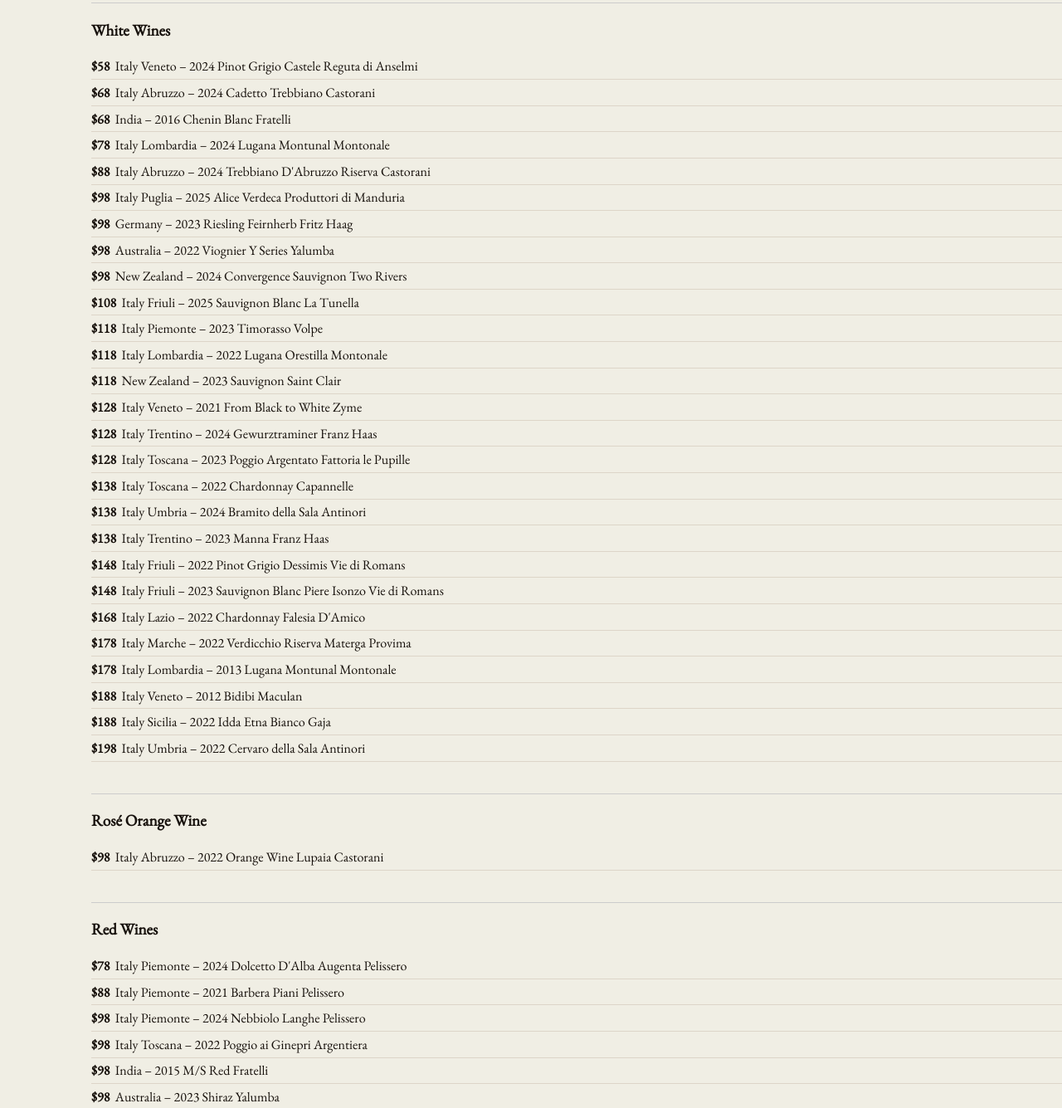
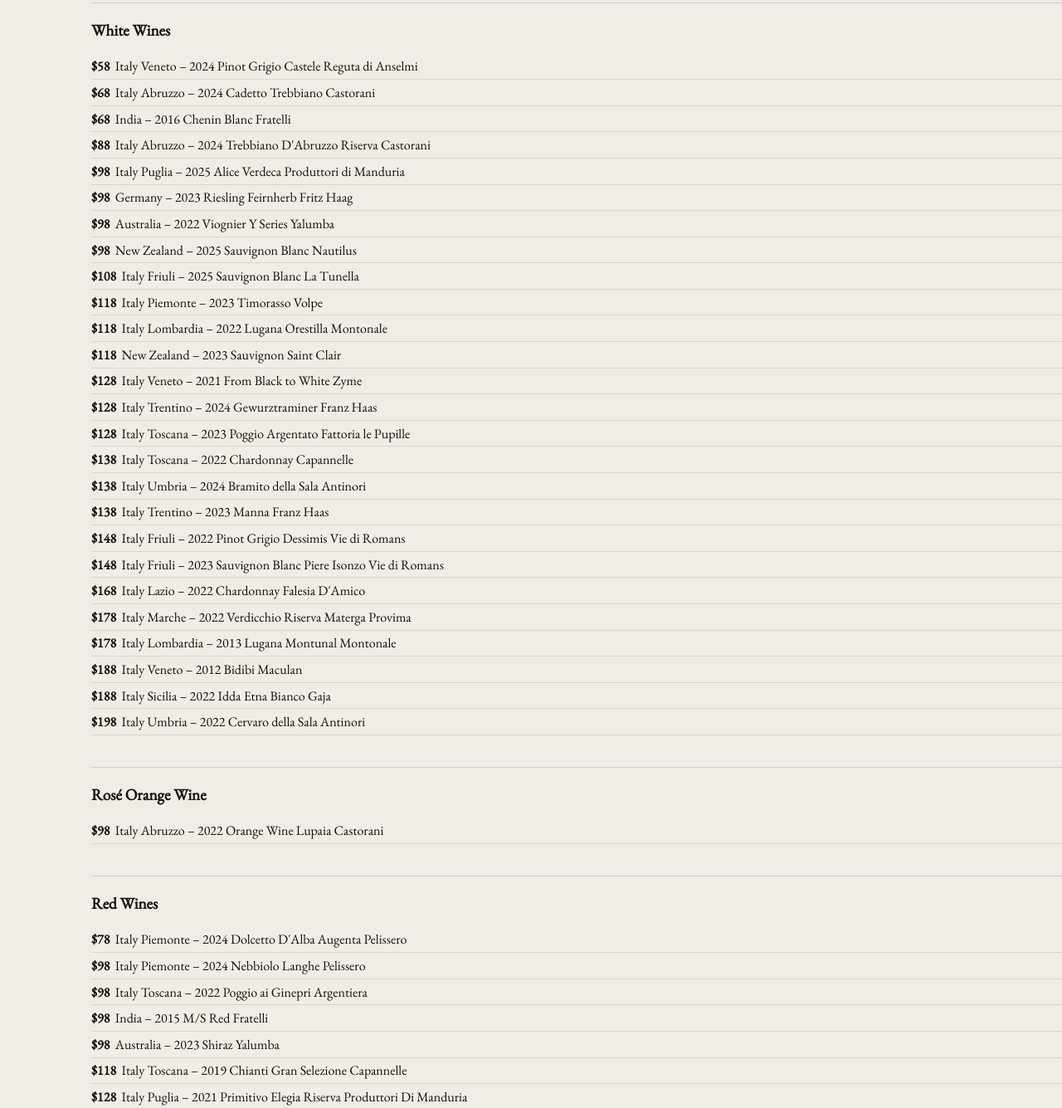
Before and after one commit to 3g3g66/gari_wine, a plain HTML site: page index.html in a window 1280 px wide. Shown: the part 508-1843 px from the top of the page at 83% size. Drawn offline with nearby package versions, Linux system fonts and the light colour scheme.

Commit message:
Update index.html from Google Sheet

```diff
--- a/index.html
+++ b/index.html
@@ -71,12 +71,11 @@
 <div class='wine-entry'><strong>$188</strong>&nbsp;&nbsp;France   – NV  Billecart Salmon  Rosé</div></section><section id="WHITE_WINES"><h2>White Wines</h2><div class='wine-entry'><strong>$58</strong>&nbsp;&nbsp;Italy  Veneto – 2024  Pinot Grigio Castele Reguta di  Anselmi</div>
 <div class='wine-entry'><strong>$68</strong>&nbsp;&nbsp;Italy  Abruzzo – 2024  Cadetto Trebbiano  Castorani</div>
 <div class='wine-entry'><strong>$68</strong>&nbsp;&nbsp;India   – 2016  Chenin Blanc  Fratelli</div>
-<div class='wine-entry'><strong>$78</strong>&nbsp;&nbsp;Italy  Lombardia – 2024  Lugana Montunal  Montonale</div>
 <div class='wine-entry'><strong>$88</strong>&nbsp;&nbsp;Italy  Abruzzo – 2024  Trebbiano D'Abruzzo Riserva  Castorani</div>
 <div class='wine-entry'><strong>$98</strong>&nbsp;&nbsp;Italy  Puglia – 2025  Alice Verdeca Produttori di  Manduria</div>
 <div class='wine-entry'><strong>$98</strong>&nbsp;&nbsp;Germany   – 2023  Riesling Feirnherb  Fritz Haag</div>
 <div class='wine-entry'><strong>$98</strong>&nbsp;&nbsp;Australia   – 2022  Viognier Y Series  Yalumba</div>
-<div class='wine-entry'><strong>$98</strong>&nbsp;&nbsp;New Zealand   – 2024  Convergence Sauvignon  Two Rivers</div>
+<div class='wine-entry'><strong>$98</strong>&nbsp;&nbsp;New Zealand   – 2025  Sauvignon Blanc  Nautilus</div>
 <div class='wine-entry'><strong>$108</strong>&nbsp;&nbsp;Italy  Friuli – 2025  Sauvignon Blanc  La Tunella</div>
 <div class='wine-entry'><strong>$118</strong>&nbsp;&nbsp;Italy  Piemonte – 2023  Timorasso  Volpe</div>
 <div class='wine-entry'><strong>$118</strong>&nbsp;&nbsp;Italy  Lombardia – 2022  Lugana Orestilla  Montonale</div>
@@ -95,7 +94,6 @@
 <div class='wine-entry'><strong>$188</strong>&nbsp;&nbsp;Italy  Veneto – 2012  Bidibi  Maculan</div>
 <div class='wine-entry'><strong>$188</strong>&nbsp;&nbsp;Italy  Sicilia – 2022  Idda Etna Bianco  Gaja</div>
 <div class='wine-entry'><strong>$198</strong>&nbsp;&nbsp;Italy  Umbria – 2022  Cervaro della Sala  Antinori</div></section><section id="ROSÉ_ORANGE_WINE"><h2>Rosé Orange Wine</h2><div class='wine-entry'><strong>$98</strong>&nbsp;&nbsp;Italy  Abruzzo – 2022  Orange Wine Lupaia  Castorani</div></section><section id="RED_WINES"><h2>Red Wines</h2><div class='wine-entry'><strong>$78</strong>&nbsp;&nbsp;Italy  Piemonte – 2024  Dolcetto D'Alba Augenta  Pelissero</div>
-<div class='wine-entry'><strong>$88</strong>&nbsp;&nbsp;Italy  Piemonte – 2021  Barbera Piani  Pelissero</div>
 <div class='wine-entry'><strong>$98</strong>&nbsp;&nbsp;Italy  Piemonte – 2024  Nebbiolo Langhe  Pelissero</div>
 <div class='wine-entry'><strong>$98</strong>&nbsp;&nbsp;Italy  Toscana – 2022  Poggio ai Ginepri  Argentiera</div>
 <div class='wine-entry'><strong>$98</strong>&nbsp;&nbsp;India   – 2015  M/S  Red Fratelli</div>
@@ -118,7 +116,6 @@
 <div class='wine-entry'><strong>$188</strong>&nbsp;&nbsp;Italy  Veneto – 2020  Amarone Cavolo  Brigaldara</div>
 <div class='wine-entry'><strong>$188</strong>&nbsp;&nbsp;Italy  Toscana – 2013  Solare  Capannelle</div>
 <div class='wine-entry'><strong>$188</strong>&nbsp;&nbsp;Italy  Toscana – 2020  Guidalberto  Tenuta San Guido</div>
-<div class='wine-entry'><strong>$198</strong>&nbsp;&nbsp;Italy  Trentino – 2009  Granato  Foradori</div>
 <div class='wine-entry'><strong>$198</strong>&nbsp;&nbsp;Italy  Piemonte – 2013  Barolo Vigna Mandorlo  Fratelli Giacosa</div>
 <div class='wine-entry'><strong>$198</strong>&nbsp;&nbsp;Italy  Piemonte – 2013  Barolo Gramolere  Manzoni</div>
 <div class='wine-entry'><strong>$198</strong>&nbsp;&nbsp;Italy  Toscana – 2021  Brunello di Montalcino  Mastrojanni</div>
```
